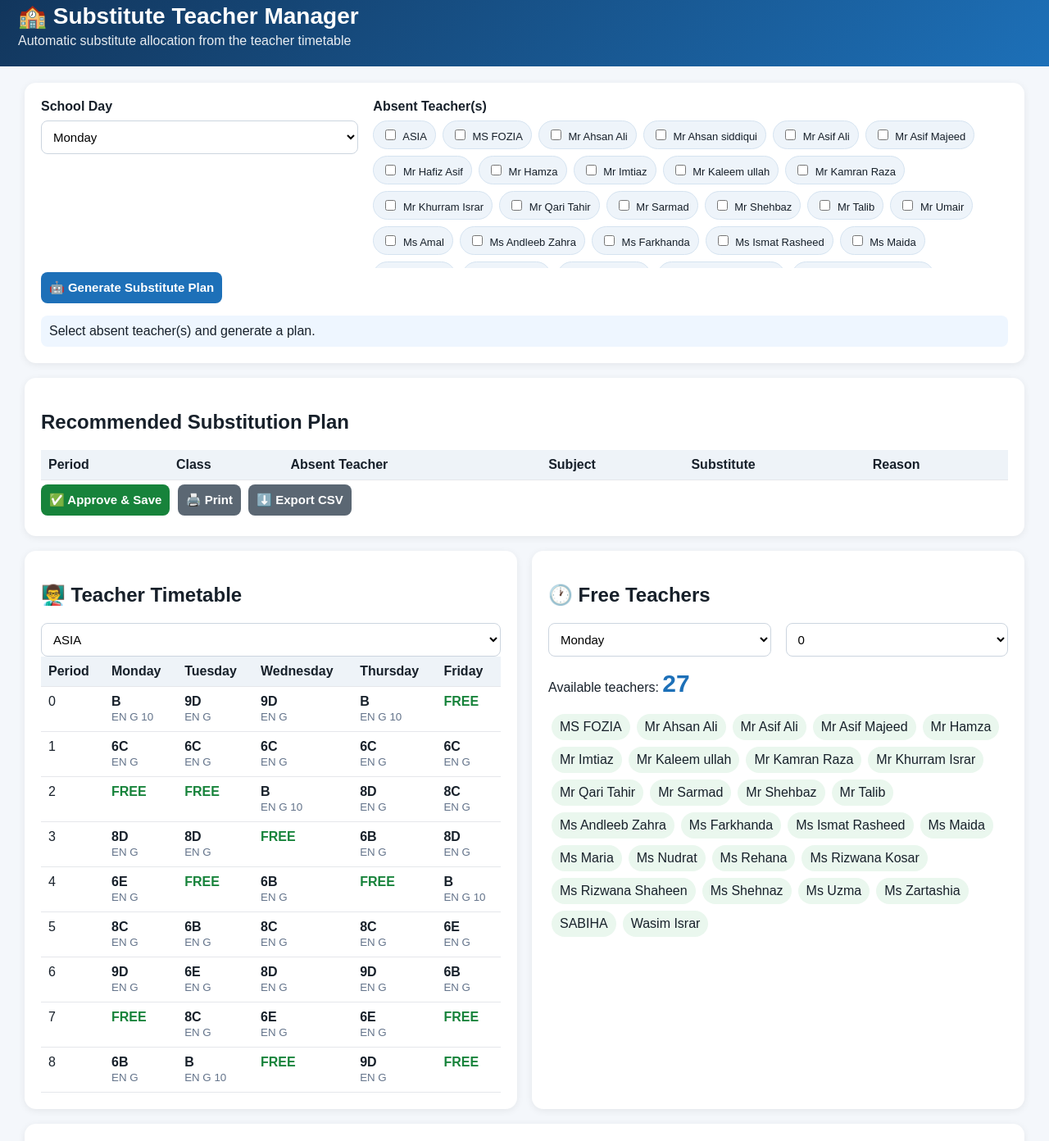
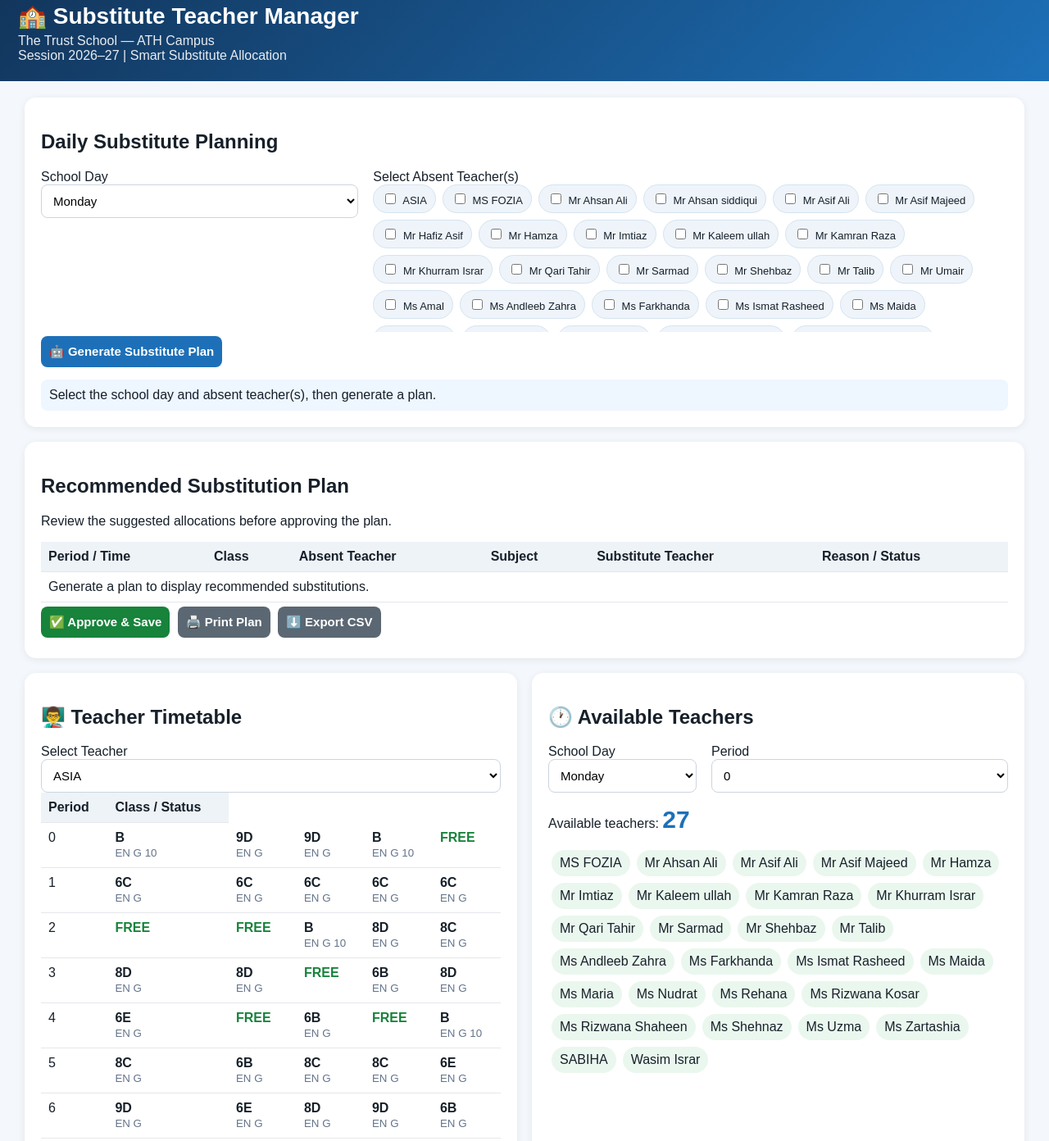
Before and after one commit to tariqfnz1-a11y/substitute-teacher-manager, a plain HTML site: page index.html in a window 1280 px wide. Shown: the part 19-1411 px from the top of the page at 82% size. Drawn offline with Linux system fonts and the light colour scheme.

Commit message:
Update index.html

```diff
--- a/index.html
+++ b/index.html
@@ -1,73 +1,188 @@
+
 <!DOCTYPE html>
 <html lang="en">
 <head>
   <meta charset="UTF-8">
   <meta name="viewport" content="width=device-width, initial-scale=1.0">
-<title>Substitute Teacher Manager</title>
+
+  <meta name="theme-color" content="#123b2a">
+  <meta name="description" content="ATH Campus Substitute Teacher Manager for the 2026–27 teacher timetable, free-period availability and substitute allocation.">
+
+  <title>ATH Campus | Substitute Teacher Manager 2026–27</title>
+
   <link rel="stylesheet" href="style.css">
 </head>
+
 <body>
   <header>
     <h1>🏫 Substitute Teacher Manager</h1>
-  <p>Automatic substitute allocation from the teacher timetable</p>
+    <p>The Trust School — ATH Campus</p>
+    <p>Session 2026–27 | Smart Substitute Allocation</p>
   </header>
+
   <main>
+    <!-- DAILY SUBSTITUTE PLANNING -->
     <section class="card">
+      <h2>Daily Substitute Planning</h2>
+
       <div class="grid">
         <div>
-        <label class="title">School Day</label>
-        <select id="day"></select>
+          <label for="day">School Day</label>
+          <select id="day" required></select>
         </div>
+
         <div>
-        <label class="title">Absent Teacher(s)</label>
-        <div id="absentTeachers" class="teacher-box"></div>
+          <label for="absentTeachers">Select Absent Teacher(s)</label>
+          <div
+            id="absentTeachers"
+            class="teacher-box"
+            aria-label="Absent teachers selection"
+          ></div>
         </div>
       </div>
-    <button id="generate">🤖 Generate Substitute Plan</button>
-    <div id="message" class="msg">Select absent teacher(s) and generate a plan.</div>
-  </section>
 
-  <section class="card" id="resultsCard">
-    <h2>Recommended Substitution Plan</h2>
-    <div class="table-wrap">
-      <table>
-        <thead><tr><th>Period</th><th>Class</th><th>Absent Teacher</th><th>Subject</th><th>Substitute</th><th>Reason</th></tr></thead>
-        <tbody id="resultsBody"></tbody>
-      </table>
-    </div>
-    <div class="no-print">
-      <button class="green" id="approve">✅ Approve & Save</button>
-      <button class="secondary" id="print">🖨️ Print</button>
-      <button class="secondary" id="export">⬇️ Export CSV</button>
+      <button id="generate" type="button">
+        🤖 Generate Substitute Plan
+      </button>
+
+      <div
+        id="message"
+        class="msg"
+        role="status"
+        aria-live="polite"
+      >
+        Select the school day and absent teacher(s), then generate a plan.
       </div>
     </section>
 
-  <section class="two">
+    <!-- RECOMMENDED SUBSTITUTION PLAN -->
+    <section class="card">
+      <h2>Recommended Substitution Plan</h2>
+
+      <p>
+        Review the suggested allocations before approving the plan.
+      </p>
+
+      <div class="table-wrap">
+        <table>
+          <thead>
+            <tr>
+              <th scope="col">Period / Time</th>
+              <th scope="col">Class</th>
+              <th scope="col">Absent Teacher</th>
+              <th scope="col">Subject</th>
+              <th scope="col">Substitute Teacher</th>
+              <th scope="col">Reason / Status</th>
+            </tr>
+          </thead>
+
+          <tbody id="resultsBody">
+            <tr>
+              <td colspan="6">
+                Generate a plan to display recommended substitutions.
+              </td>
+            </tr>
+          </tbody>
+        </table>
+      </div>
+
+      <div class="actions no-print">
+        <button id="approve" class="green" type="button">
+          ✅ Approve &amp; Save
+        </button>
+
+        <button id="print" class="secondary" type="button">
+          🖨️ Print Plan
+        </button>
+
+        <button id="export" class="secondary" type="button">
+          ⬇️ Export CSV
+        </button>
+      </div>
+    </section>
+
+    <!-- TEACHER TIMETABLE AND FREE TEACHERS -->
+    <div class="two">
       <section class="card">
         <h2>👨‍🏫 Teacher Timetable</h2>
+
+        <label for="teacherView">Select Teacher</label>
         <select id="teacherView"></select>
-      <div class="table-wrap"><table><thead><tr><th>Period</th><th>Monday</th><th>Tuesday</th><th>Wednesday</th><th>Thursday</th><th>Friday</th></tr></thead><tbody id="teacherTableBody"></tbody></table></div>
+
+        <div class="table-wrap">
+          <table>
+            <thead>
+              <tr>
+                <th scope="col">Period</th>
+                <th scope="col">Class / Status</th>
+              </tr>
+            </thead>
+
+            <tbody id="teacherTableBody"></tbody>
+          </table>
+        </div>
       </section>
 
       <section class="card">
-      <h2>🕐 Free Teachers</h2>
-      <div class="two">
+        <h2>🕐 Available Teachers</h2>
+
+        <div class="grid">
+          <div>
+            <label for="freeDay">School Day</label>
             <select id="freeDay"></select>
+          </div>
+
+          <div>
+            <label for="freePeriod">Period</label>
             <select id="freePeriod"></select>
           </div>
-      <p>Available teachers: <span id="freeCount" class="metric">0</span></p>
-      <div id="freeList"></div>
+        </div>
+
+        <p>
+          Available teachers:
+          <strong id="freeCount" class="metric">0</strong>
+        </p>
+
+        <div id="freeList" aria-live="polite"></div>
       </section>
+    </div>
+
+    <!-- APPROVED SUBSTITUTION WORKLOAD -->
+    <section class="card">
+      <h2>📊 Substitution Workload</h2>
+
+      <label for="workDay">Select Day</label>
+      <select id="workDay"></select>
+
+      <div class="table-wrap">
+        <table>
+          <thead>
+            <tr>
+              <th scope="col">Teacher</th>
+              <th scope="col">Approved Substitution Periods</th>
+            </tr>
+          </thead>
+
+          <tbody id="workloadBody"></tbody>
+        </table>
+      </div>
     </section>
 
-  <section class="card">
-    <h2>📊 Substitution Workload</h2>
-    <select id="workDay"></select>
-    <div class="table-wrap"><table><thead><tr><th>Teacher</th><th>Approved Substitution Periods</th></tr></thead><tbody id="workloadBody"></tbody></table></div>
-  </section>
+    <footer>
+      <p>
+        <strong>The Trust School — ATH Campus</strong>
+      </p>
+      <p>
+        Session 2026–27 | Based on the uploaded Teachers Free Periods
+        timetable.
+      </p>
+      <p>
+        Verify teacher availability and class assignments before final approval.
+      </p>
+    </footer>
+  </main>
 
-  <footer><small>Prototype based on the supplied 2026 teacher summary timetable.</small></footer>
-</main>
+  <!-- Keep all application files in the same repository folder. -->
   <script src="timetable.js"></script>
   <script src="app.js"></script>
 </body>
```
Lines whose indentation alone changed are shown as unchanged.
